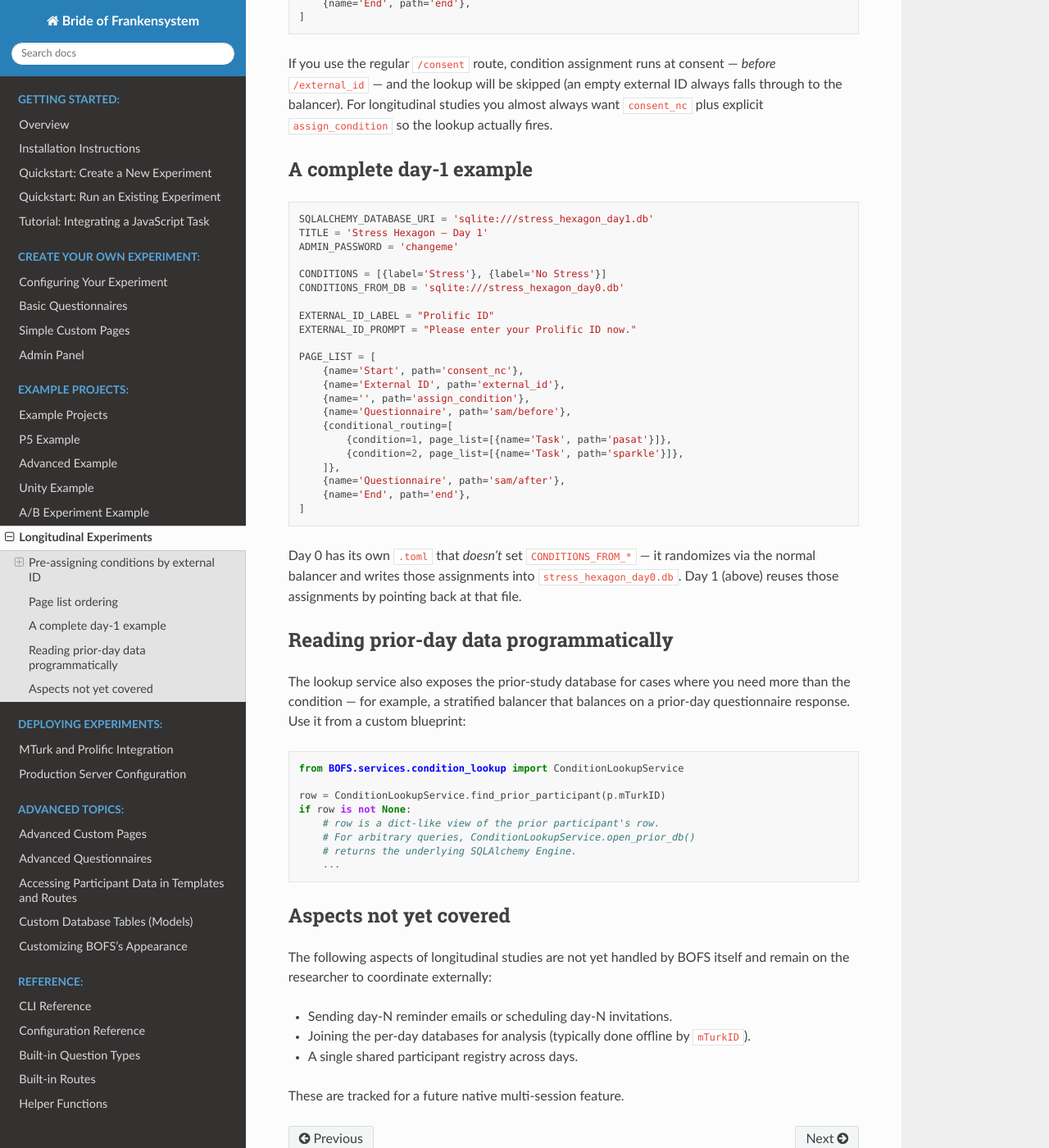
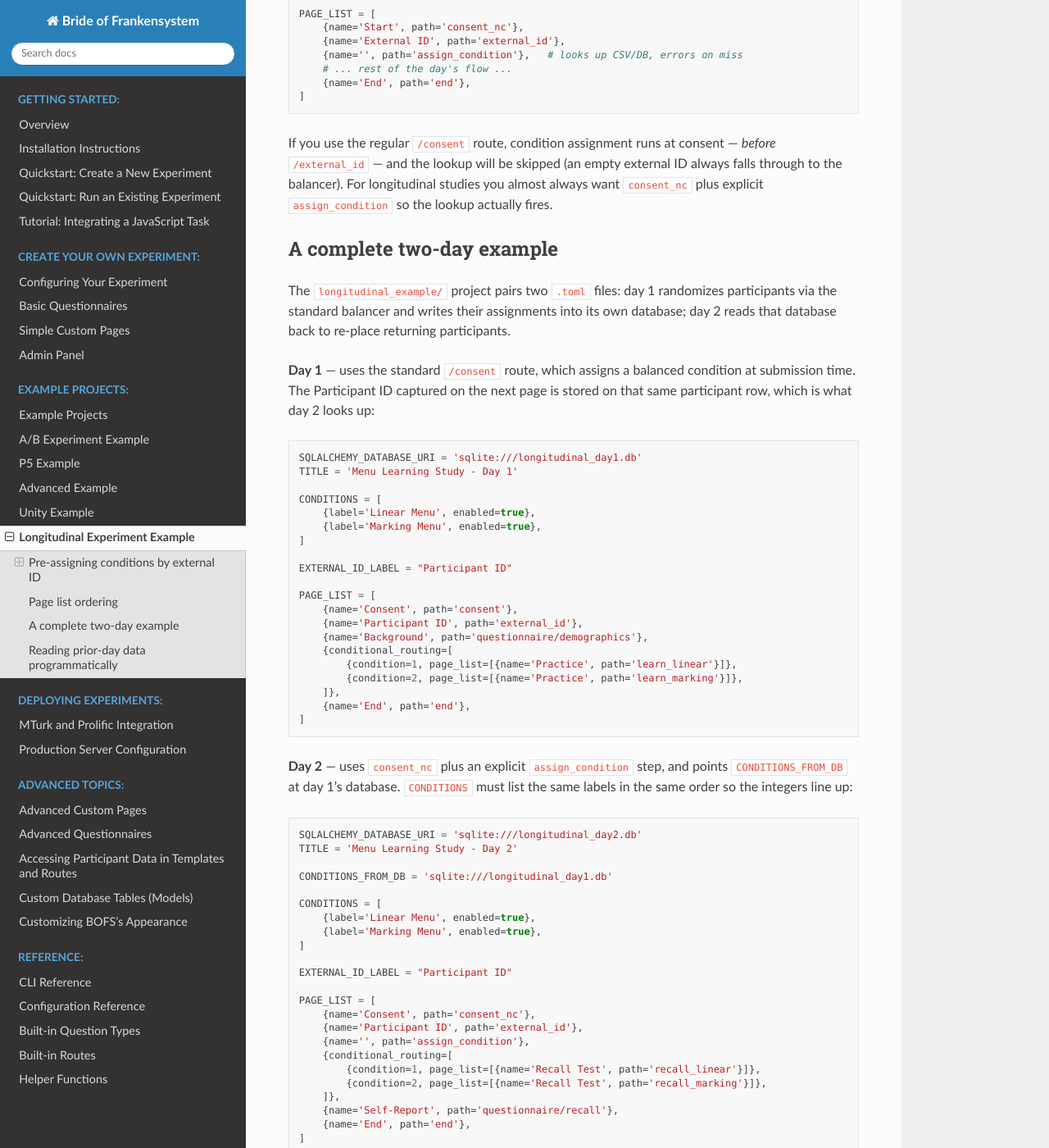
Before and after one commit to colbyj/bride-of-frankensystem, a Sphinx documentation site: the page built from docs/examples/longitudinal.rst, in a window 1280 px wide and 1400 px high, scrolled down 1704 px. Shown: the whole window at 82% size. Built offline with Sphinx 7.4.7 and the Read the Docs theme 3.1.0, drawn with Linux system fonts in a browser that asks for light colours; some of the changed text lies outside the part shown.

Commit message:
Updated documentation (example project descriptions).

```diff
--- a/docs/examples/longitudinal.rst
+++ b/docs/examples/longitudinal.rst
@@ -1,5 +1,5 @@
-Longitudinal Experiments
-========================
+Longitudinal Experiment Example
+===============================
 
 A longitudinal study runs the same participants through several sessions,
 typically days or weeks apart. BOFS does not (yet) have a single-config
@@ -9,8 +9,13 @@ across days by an external ID (a Prolific ID, MTurk Worker ID, etc.) entered
 on each day's ``/external_id`` page.
 
 The piece that needs the most care in this setup is **condition assignment**:
-once you randomize a participant on day 0, every subsequent day must use the
+once you randomize a participant on day 1, every subsequent day must use the
 same condition. Two config keys handle this without any custom code.
+
+A complete worked example — two ``.toml`` files, a custom interactive task,
+per-trial logging, and per-condition recall pages — lives in
+`longitudinal_example/ <https://github.com/colbyj/bride-of-frankensystem-examples/tree/master/longitudinal_example>`__
+in the BOFS examples repository. The snippets below are drawn from it.
 
 Pre-assigning conditions by external ID
 ---------------------------------------
@@ -21,7 +26,7 @@ participants and applies them in place of the balancer.
 ``CONDITIONS_FROM_CSV``
     Path to a two-column CSV (``id,condition``). Read once at startup and
     cached in memory. Use this when you have an explicit list of participants
-    and the conditions you want them in — for example, exporting day-0
+    and the conditions you want them in — for example, exporting day-1
     assignments as a CSV between days.
 
     .. code-block:: toml
@@ -49,10 +54,10 @@ participants and applies them in place of the balancer.
 
     .. code-block:: toml
 
-        CONDITIONS_FROM_DB = 'sqlite:///day0.db'
+        CONDITIONS_FROM_DB = 'sqlite:///day1.db'
 
-    For a longitudinal study where day 0 already exists, this is usually
-    simpler than maintaining a CSV — day 1 just points back at day 0's DB.
+    For a longitudinal study where day 1 already exists, this is usually
+    simpler than maintaining a CSV — day 2 just points back at day 1's DB.
 
 If both keys are set, the CSV is consulted first and the DB is the fallback.
 
@@ -92,38 +97,75 @@ consent — *before* ``/external_id`` — and the lookup will be skipped
 longitudinal studies you almost always want ``consent_nc`` plus explicit
 ``assign_condition`` so the lookup actually fires.
 
-A complete day-1 example
-------------------------
+A complete two-day example
+--------------------------
+
+The ``longitudinal_example/`` project pairs two ``.toml`` files: day 1
+randomizes participants via the standard balancer and writes their
+assignments into its own database; day 2 reads that database back to
+re-place returning participants.
+
+**Day 1** — uses the standard ``/consent`` route, which assigns a balanced
+condition at submission time. The Participant ID captured on the next page
+is stored on that same participant row, which is what day 2 looks up:
 
 .. code-block:: toml
 
-    SQLALCHEMY_DATABASE_URI = 'sqlite:///stress_hexagon_day1.db'
-    TITLE = 'Stress Hexagon — Day 1'
-    ADMIN_PASSWORD = 'changeme'
+    SQLALCHEMY_DATABASE_URI = 'sqlite:///longitudinal_day1.db'
+    TITLE = 'Menu Learning Study - Day 1'
 
-    CONDITIONS = [{label='Stress'}, {label='No Stress'}]
-    CONDITIONS_FROM_DB = 'sqlite:///stress_hexagon_day0.db'
+    CONDITIONS = [
+        {label='Linear Menu', enabled=true},
+        {label='Marking Menu', enabled=true},
+    ]
 
-    EXTERNAL_ID_LABEL = "Prolific ID"
-    EXTERNAL_ID_PROMPT = "Please enter your Prolific ID now."
+    EXTERNAL_ID_LABEL = "Participant ID"
 
     PAGE_LIST = [
-        {name='Start', path='consent_nc'},
-        {name='External ID', path='external_id'},
-        {name='', path='assign_condition'},
-        {name='Questionnaire', path='sam/before'},
+        {name='Consent', path='consent'},
+        {name='Participant ID', path='external_id'},
+        {name='Background', path='questionnaire/demographics'},
         {conditional_routing=[
-            {condition=1, page_list=[{name='Task', path='pasat'}]},
-            {condition=2, page_list=[{name='Task', path='sparkle'}]},
+            {condition=1, page_list=[{name='Practice', path='learn_linear'}]},
+            {condition=2, page_list=[{name='Practice', path='learn_marking'}]},
         ]},
-        {name='Questionnaire', path='sam/after'},
         {name='End', path='end'},
     ]
 
-Day 0 has its own ``.toml`` that *doesn't* set ``CONDITIONS_FROM_*`` — it
-randomizes via the normal balancer and writes those assignments into
-``stress_hexagon_day0.db``. Day 1 (above) reuses those assignments by
-pointing back at that file.
+**Day 2** — uses ``consent_nc`` plus an explicit ``assign_condition`` step,
+and points ``CONDITIONS_FROM_DB`` at day 1's database. ``CONDITIONS`` must
+list the same labels in the same order so the integers line up:
+
+.. code-block:: toml
+
+    SQLALCHEMY_DATABASE_URI = 'sqlite:///longitudinal_day2.db'
+    TITLE = 'Menu Learning Study - Day 2'
+
+    CONDITIONS_FROM_DB = 'sqlite:///longitudinal_day1.db'
+
+    CONDITIONS = [
+        {label='Linear Menu', enabled=true},
+        {label='Marking Menu', enabled=true},
+    ]
+
+    EXTERNAL_ID_LABEL = "Participant ID"
+
+    PAGE_LIST = [
+        {name='Consent', path='consent_nc'},
+        {name='Participant ID', path='external_id'},
+        {name='', path='assign_condition'},
+        {conditional_routing=[
+            {condition=1, page_list=[{name='Recall Test', path='recall_linear'}]},
+            {condition=2, page_list=[{name='Recall Test', path='recall_marking'}]},
+        ]},
+        {name='Self-Report', path='questionnaire/recall'},
+        {name='End', path='end'},
+    ]
+
+The full project — including the custom ``menu_task/`` blueprint, per-trial
+``JSONTable`` logging, per-condition instruction pages, and a sample
+``conditions.csv`` for the ``CONDITIONS_FROM_CSV`` alternative — is in
+`longitudinal_example/ <https://github.com/colbyj/bride-of-frankensystem-examples/tree/master/longitudinal_example>`__.
 
 Reading prior-day data programmatically
 ---------------------------------------
@@ -143,16 +185,3 @@ blueprint:
         # For arbitrary queries, ConditionLookupService.open_prior_db()
         # returns the underlying SQLAlchemy Engine.
         ...
-
-Aspects not yet covered
------------------------
-
-The following aspects of longitudinal studies are not yet handled by BOFS
-itself and remain on the researcher to coordinate externally:
-
-- Sending day-N reminder emails or scheduling day-N invitations.
-- Joining the per-day databases for analysis (typically done offline by
-  ``mTurkID``).
-- A single shared participant registry across days.
-
-These are tracked for a future native multi-session feature.
--- a/docs/examples/unity_example.rst
+++ b/docs/examples/unity_example.rst
@@ -1,7 +1,7 @@
 Unity Example
 =============
 
-A worked example of integrating a Unity WebGL build with a BOFS project. Two parallel copies live in the examples repo, one built against Unity 2021.1 and one against Unity 2023.2 — pick whichever matches your local Unity install:
+A worked example of integrating a Unity WebGL build with a BOFS project. Two parallel copies live in the examples repo, one built against Unity 2021.1 and one against Unity 2023.2. Newer versions of Unity should continue to work (but if not, `ask for help on on Discord <https://discord.gg/XzXtUKFCJA>`_):
 
 * `unity_example_2021.1 <https://github.com/colbyj/bride-of-frankensystem-examples/tree/master/unity_example_2021.1>`_
 * `unity_example_2023.2 <https://github.com/colbyj/bride-of-frankensystem-examples/tree/master/unity_example_2023.2>`__
```
Also changed, not shown: docs/examples/ab_experiment.rst (+23 -13 lines), docs/examples/example_projects.rst (+14 -0 lines), docs/index.rst (+1 -7 lines).
